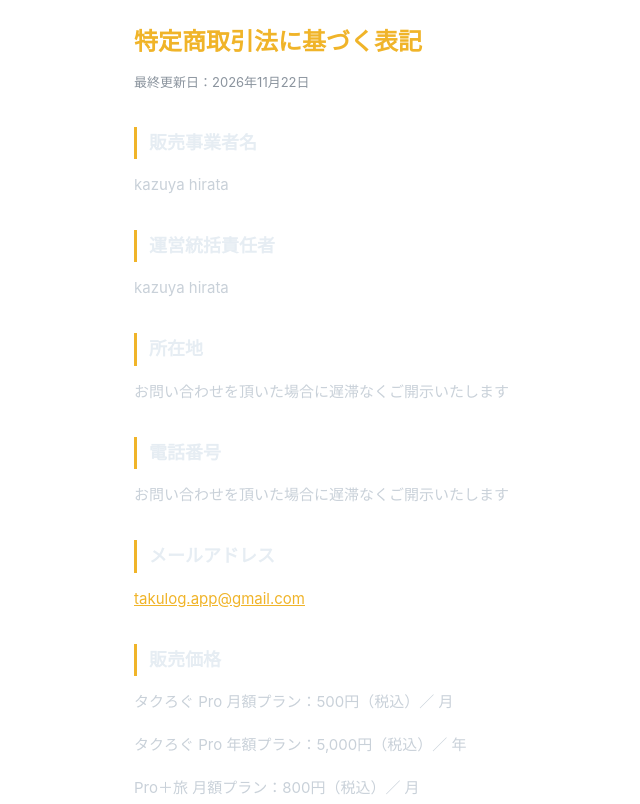
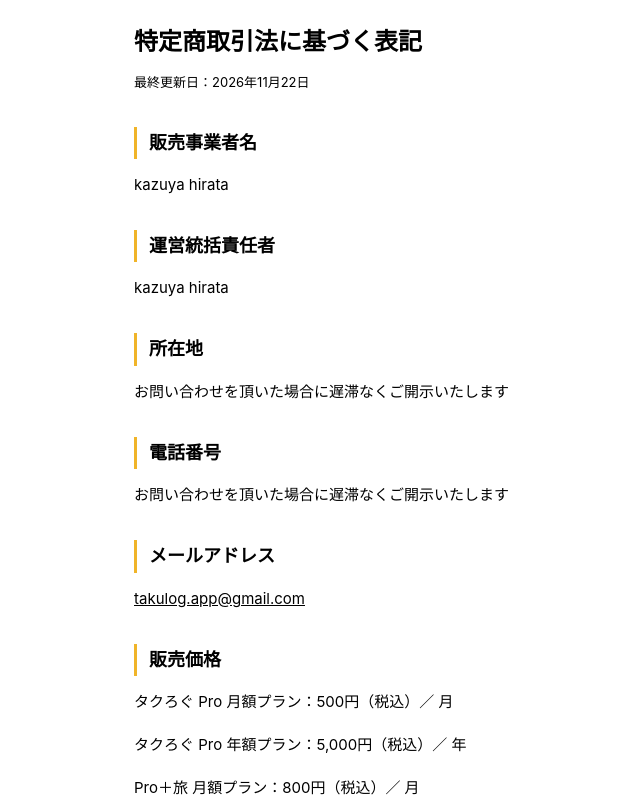
Before and after one commit to takulog-app/privacy, a plain HTML site: page tokushoho.html in a window 1280 px wide. Shown: the top 804 px of the page, without its empty margins (126-766 px from the left). Drawn offline with Linux system fonts and the light colour scheme.

Commit message:
Update tokushoho.html

```diff
--- a/tokushoho.html
+++ b/tokushoho.html
@@ -19,11 +19,11 @@
     font-size: 24px;
     font-weight: 800;
     margin-bottom: 8px;
-    color: #F0B429;
+    color: #000000;
   }
   .updated {
     font-size: 13px;
-    color: #8B949E;
+    color: #000000;
     margin-bottom: 32px;
   }
   h2 {
@@ -31,13 +31,13 @@
     font-weight: 700;
     margin-top: 32px;
     margin-bottom: 12px;
-    color: #E6EDF3;
+    color: #000000;
     border-left: 3px solid #F0B429;
     padding-left: 12px;
   }
   p {
     font-size: 15px;
-    color: #C9D1D9;
+    color: #000000;
     margin-bottom: 16px;
   }
   ul {
@@ -46,18 +46,18 @@
   }
   li {
     font-size: 15px;
-    color: #C9D1D9;
+    color: #000000;
     margin-bottom: 6px;
   }
   .footer {
     margin-top: 48px;
     padding-top: 24px;
-    border-top: 1px solid #30363D;
+    border-top: 1px solid #D0D7DE;
     font-size: 13px;
-    color: #8B949E;
+    color: #000000;
     text-align: center;
   }
-  a { color: #F0B429; }
+  a { color: #000000; }
 </style>
 </head>
 <body>
```
